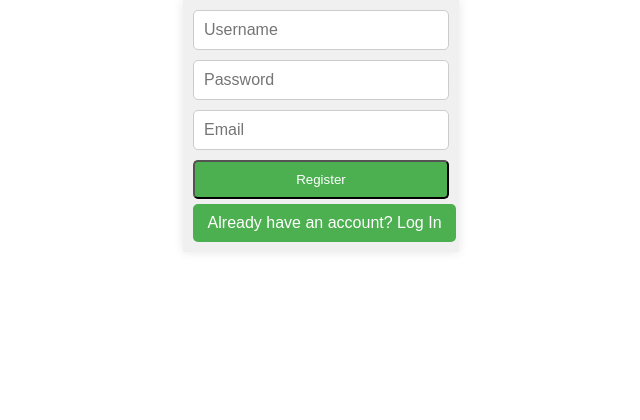
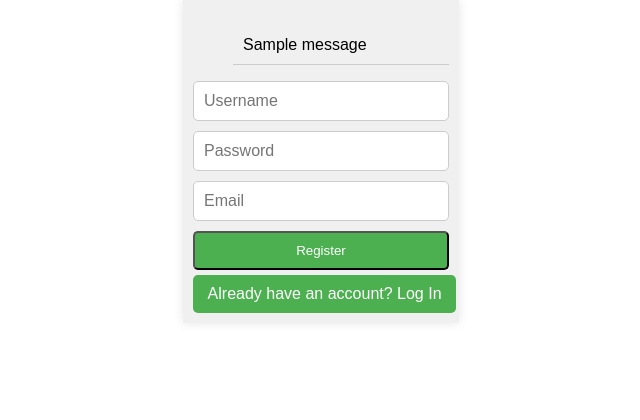
Before and after one commit to gustavoperess/Inventory-Management-System, a Flask app: page /register in a window 1280 px wide. Shown: the part 180-600 px from the top of the page, without its empty margins (319-959 px from the left). Run offline with Flask 3, Linux system fonts and the light colour scheme; one stand-in notice (Sample message) is shown; some libraries are stand-ins or nearby versions.

Commit message:
added the flash back to the register page.

```diff
--- a/app.py
+++ b/app.py
@@ -10,12 +10,13 @@ from lib.forms import LoginForm, RegisterForm, AddProductForm, Filters
 from flask_bcrypt import Bcrypt
 from flask_paginate import Pagination, get_page_args
 from lib.api import API_KEY
-from datetime import date
+from datetime import date, timedelta
 
 app = Flask(__name__, static_url_path='/static')
 bcrypt = Bcrypt(app)
 app.config['SECRET_KEY'] = API_KEY().database
-
+app.config['PERMANENT_SESSION_LIFETIME'] = timedelta(minutes=30)
+app.config['SESSION_REFRESH_EACH_REQUEST'] = True
 
 login_manager = LoginManager()
 login_manager.init_app(app)
--- a/templates/register.html
+++ b/templates/register.html
@@ -17,6 +17,15 @@
     <!-- Registration form similar to other pages -->
     <div class="container">
       <form method="POST" action="">
+          {% with messages = get_flashed_messages() %}
+            {% if messages %}
+              <ul class="flashes">
+                  {% for message in messages %}
+                      <li>{{ message }}</li>
+                  {% endfor %}
+              </ul>
+            {% endif %}
+          {% endwith %}
           {{ form.csrf_token }}
           {{ form.hidden_tag() }}
           {{ form.username }}<br>
```
